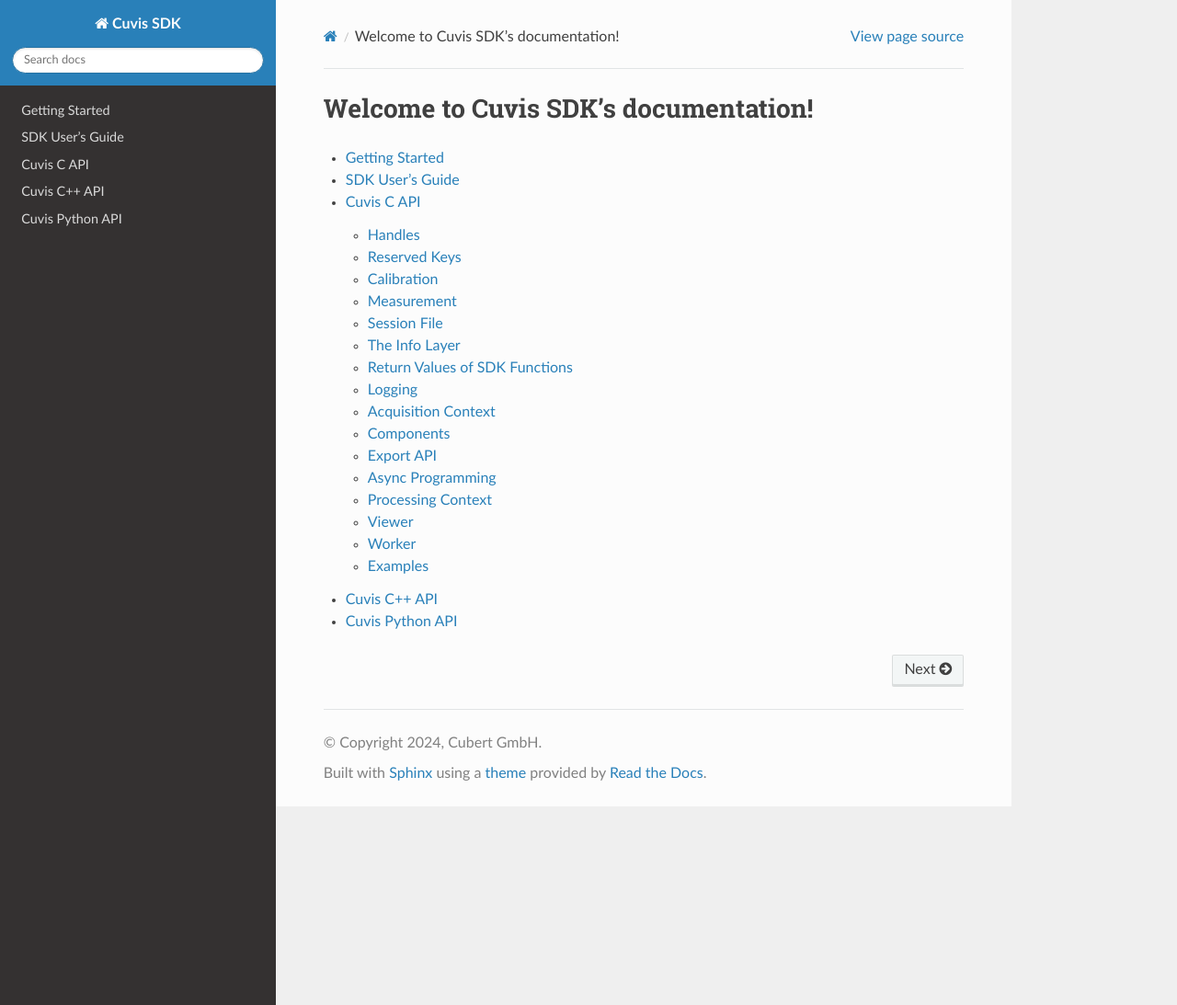
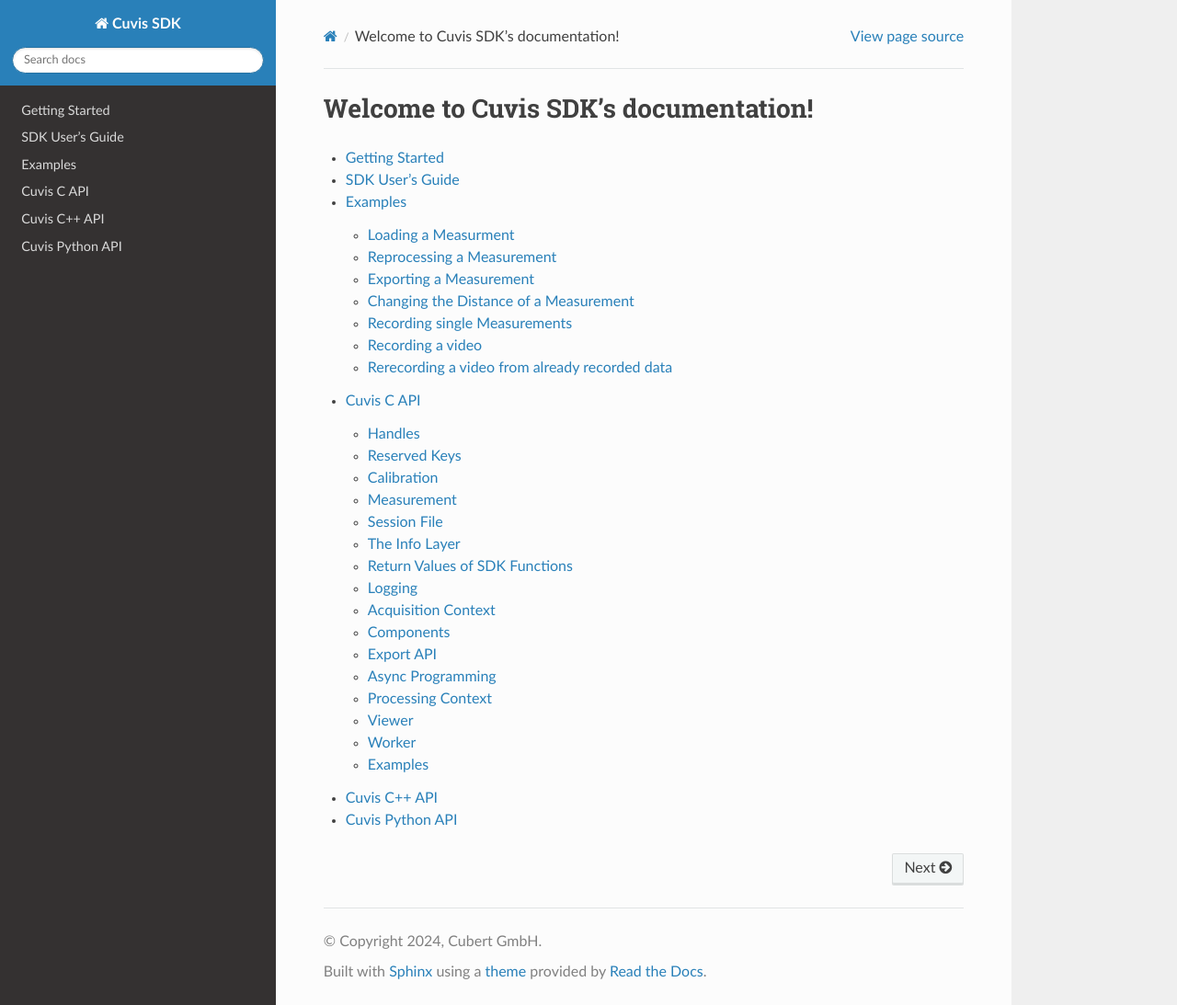
Before and after one commit to cubert-hyperspectral/cuvis.doc, a Sphinx documentation site: the page built from docs/index.rst, in a window 1280 px wide and 1093 px high. Shown: the whole window at 92% size. Built offline with Sphinx 7.4.7 and the Read the Docs theme 3.1.0, drawn with Linux system fonts in a browser that asks for light colours; some of the changed lines change nothing that is shown.

Commit message:
Added Examples with description (#3)
* added an example to the documentation build

* changed tab extension package

* added other examples

* added syntax highlighting

* updated the descriptions of the examples

```diff
--- a/docs/conf.py
+++ b/docs/conf.py
@@ -24,7 +24,8 @@
 	'breathe',
 	'sphinx.ext.autodoc',
     'sphinx.ext.viewcode',
-    'sphinx.ext.napoleon'
+    'sphinx.ext.napoleon',
+    'sphinx_tabs.tabs'
 ]
 
 breathe_default_project = "cuvis"
--- /dev/null
+++ b/docs/examples.rst
@@ -0,0 +1,135 @@
+Examples
+========
+
+Loading a Measurment
+~~~~~~~~~~~~~~~~~~~~
+
+This example demonstrates how to load and process hyperspectral measurement data using the cuvis SDK.
+
+.. tabs::
+
+   .. group-tab:: C
+	  .. language:: c
+      .. literalinclude:: ../cuvis.c.examples/01_loadMeasurement/main.c
+
+   .. group-tab:: C++
+	  .. language:: cpp
+      .. literalinclude:: ../cuvis.cpp.examples/01_loadMeasurement_cpp/main.cpp
+
+   .. group-tab:: Python
+	  .. language:: python
+      .. literalinclude:: ../cuvis.python.examples/EX01_loadMeasurement.py
+
+Reprocessing a Measurement
+~~~~~~~~~~~~~~~~~~~~~~~~~~
+
+This example demonstrates the process of reprocessing hyperspectral measurement data using the cuvis SDK.
+
+.. tabs::
+
+   .. group-tab:: C
+	  .. language:: c
+      .. literalinclude:: ../cuvis.c.examples/02_reprocessMeasurement/main.c
+
+   .. group-tab:: C++
+	  .. language:: cpp
+      .. literalinclude:: ../cuvis.cpp.examples/02_reprocessMeasurement_cpp/main.cpp
+
+   .. group-tab:: Python
+	  .. language:: python
+      .. literalinclude:: ../cuvis.python.examples/EX02_reprocessMeasurement.py
+
+Exporting a Measurement
+~~~~~~~~~~~~~~~~~~~~~~~
+
+This example demonstrates exporting hyperspectral measurement data into various formats using the cuvis SDK.
+
+.. tabs::
+
+   .. group-tab:: C
+	  .. language:: c
+      .. literalinclude:: ../cuvis.c.examples/03_exportMeasurement/main.c
+
+   .. group-tab:: C++
+	  .. language:: cpp
+      .. literalinclude:: ../cuvis.cpp.examples/03_exportMeasurement_cpp/main.cpp
+
+   .. group-tab:: Python
+	  .. language:: python
+      .. literalinclude:: ../cuvis.python.examples/EX03_exportMeasurement.py
+
+Changing the Distance of a Measurement
+~~~~~~~~~~~~~~~~~~~~~~~~~~~~~~~~~~~~~~
+
+This example demonstrates how to update the distance parameter in hyperspectral measurement data using the cuvis SDK.
+
+.. tabs::
+
+   .. group-tab:: C
+	  .. language:: c
+      .. literalinclude:: ../cuvis.c.examples/04_changeDistance/main.c
+
+   .. group-tab:: C++
+	  .. language:: cpp
+      .. literalinclude:: ../cuvis.cpp.examples/04_changeDistance_cpp/main.cpp
+
+   .. group-tab:: Python
+	  .. language:: python
+      .. literalinclude:: ../cuvis.python.examples/EX04_changeDistance.py
+
+Recording single Measurements
+~~~~~~~~~~~~~~~~~~~~~~~~~~~~~
+
+This example demonstrates how to capture single hyperspectral images using the cuvis SDK, with user-defined settings and parameters.
+
+.. tabs::
+
+   .. group-tab:: C
+	  .. language:: c
+      .. literalinclude:: ../cuvis.c.examples/05_recordSingleImages/main.c
+
+   .. group-tab:: C++
+	  .. language:: cpp
+      .. literalinclude:: ../cuvis.cpp.examples/05_recordSingleImages_cpp/main.cpp
+
+   .. group-tab:: Python
+	  .. language:: python
+      .. literalinclude:: ../cuvis.python.examples/EX05_recordSingleImages.py
+
+Recording a video
+~~~~~~~~~~~~~~~~~
+
+This example demonstrates how to record a video sequence of hyperspectral data using the cuvis SDK.
+
+.. tabs::
+
+   .. group-tab:: C
+	  .. language:: c
+      .. include:: ../cuvis.c.examples/06_recordVideo/main.c
+
+   .. group-tab:: C++
+	  .. language:: cpp
+      .. include:: ../cuvis.cpp.examples/06_recordVideo_cpp/main.cpp
+
+   .. group-tab:: Python
+	  .. language:: python
+      .. literalinclude::../cuvis.python.examples/EX06_recordVideo.py
+
+Rerecording a video from already recorded data
+~~~~~~~~~~~~~~~~~~~~~~~~~~~~~~~~~~~~~~~~~~~~~~
+
+This example demonstrates how to simulate recording a hyperspectral video sequence using data from a pre-existing session file. It replicates the process of live video recording without requiring an actual camera.
+
+.. tabs::
+
+   .. group-tab:: C
+	  .. language:: c
+      .. literalinclude:: ../cuvis.c.examples/07_recordVideoFromSessionFile/main.c
+
+   .. group-tab:: C++
+	  .. language:: cpp
+      .. literalinclude:: ../cuvis.cpp.examples/07_recordVideoFromSessionFile_cpp/main.cpp
+
+   .. group-tab:: Python
+	  .. language:: python
+      .. literalinclude:: ../cuvis.python.examples/EX07_recordVideoFromSessionFile.py
--- a/docs/index.rst
+++ b/docs/index.rst
@@ -11,6 +11,7 @@
 
 	gettingstarted
 	sdkuserguide
+	examples
 	cwrapper
 	cppwrapper
 	pythonwrapper
--- a/docs/requirements.txt
+++ b/docs/requirements.txt
@@ -1,5 +1,6 @@
 sphinx
 breathe
 sphinx-rtd-theme
+sphinx-tabs
 myst-parser
 typing-extensions
```
Also changed, not shown: .gitmodules, 2 other files.
